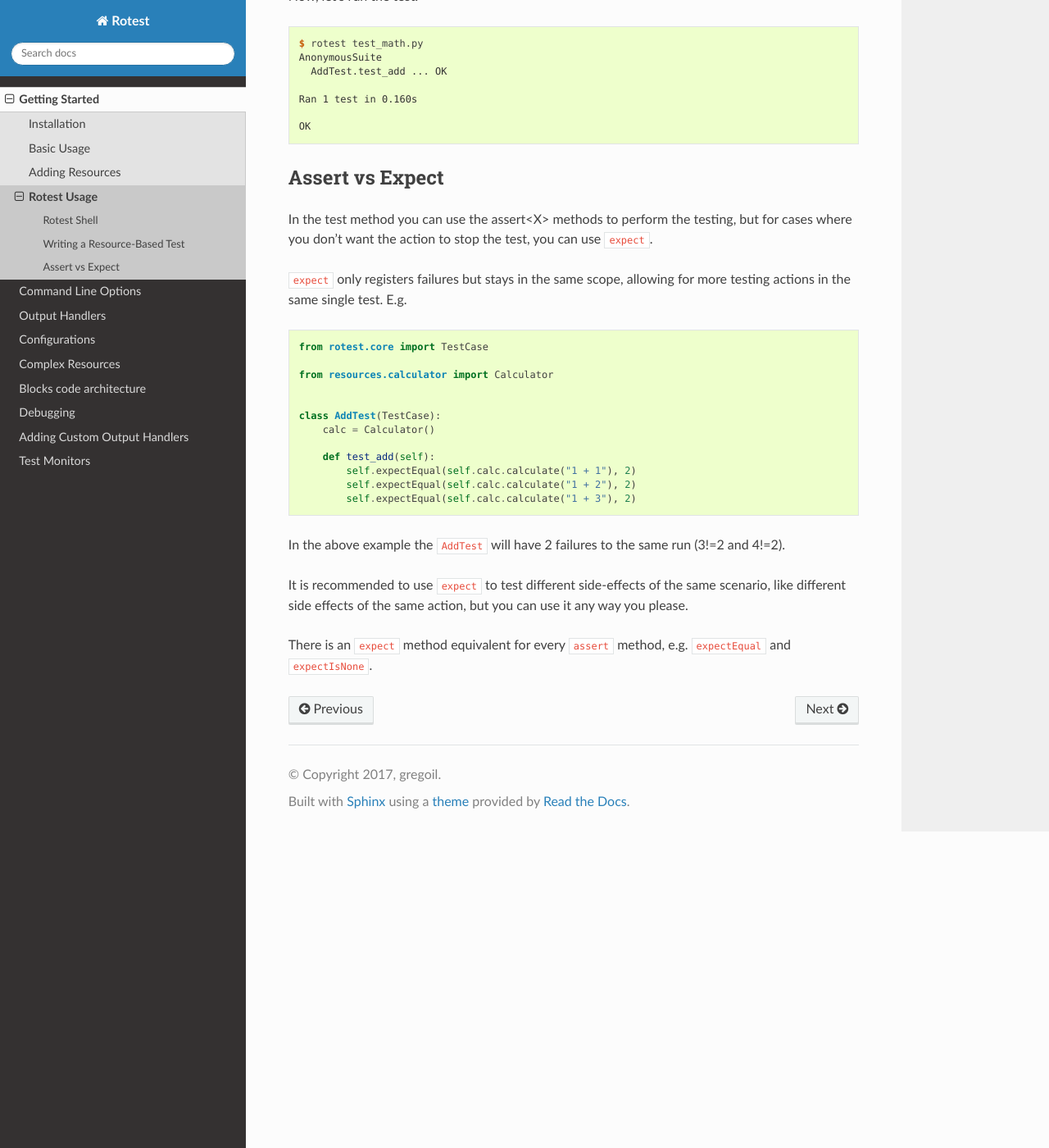
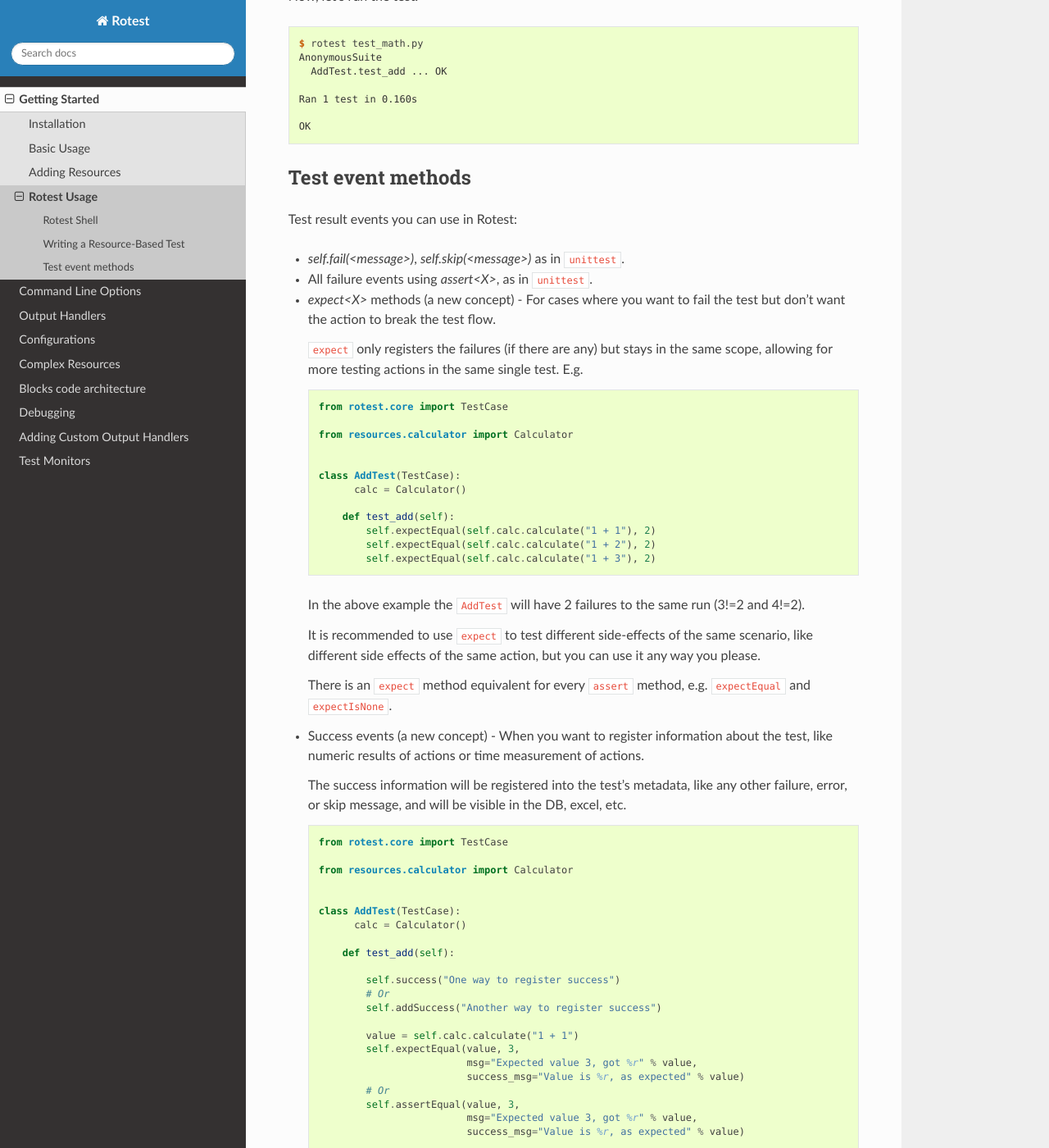
Before and after one commit to gregoil/rotest, a Sphinx documentation site: the page built from docs/intro/more_on_testing.rst, in a window 1280 px wide and 1400 px high, scrolled down 2651 px. Shown: the whole window at 82% size. Built offline with Sphinx 7.4.7 and the Read the Docs theme 2.0.0, drawn with Linux system fonts in a browser that asks for light colours.

Commit message:
added docs and success_msg

```diff
--- a/docs/intro/more_on_testing.rst
+++ b/docs/intro/more_on_testing.rst
@@ -148,34 +148,70 @@
     OK
 
 
-Assert vs Expect
-================
+Test event methods
+==================
 
-In the test method you can use the assert<X> methods to perform the testing,
-but for cases where you don't want the action to stop the test, you can use ``expect``.
+Test result events you can use in Rotest:
 
-``expect`` only registers failures but stays in the same scope,
-allowing for more testing actions in the same single test. E.g.
+* `self.fail(<message>)`, `self.skip(<message>)` as in ``unittest``.
 
-.. code-block:: python
+* All failure events using `assert<X>`, as in ``unittest``.
 
-    from rotest.core import TestCase
+* `expect<X>` methods (a new concept) - For cases where you want to fail the
+  test but don't want the action to break the test flow.
 
-    from resources.calculator import Calculator
+  ``expect`` only registers the failures (if there are any) but stays in the same
+  scope, allowing for more testing actions in the same single test. E.g.
+
+  .. code-block:: python
+
+      from rotest.core import TestCase
+
+      from resources.calculator import Calculator
 
 
-    class AddTest(TestCase):
-        calc = Calculator()
+      class AddTest(TestCase):
+            calc = Calculator()
 
-        def test_add(self):
-            self.expectEqual(self.calc.calculate("1 + 1"), 2)
-            self.expectEqual(self.calc.calculate("1 + 2"), 2)
-            self.expectEqual(self.calc.calculate("1 + 3"), 2)
+          def test_add(self):
+              self.expectEqual(self.calc.calculate("1 + 1"), 2)
+              self.expectEqual(self.calc.calculate("1 + 2"), 2)
+              self.expectEqual(self.calc.calculate("1 + 3"), 2)
+
+  In the above example the ``AddTest`` will have 2 failures to the same run (3!=2 and 4!=2).
+
+  It is recommended to use ``expect`` to test different side-effects of the same scenario,
+  like different side effects of the same action, but you can use it any way you please.
+
+  There is an ``expect`` method equivalent for every ``assert`` method, e.g. ``expectEqual`` and ``expectIsNone``.
+
+* Success events (a new concept) - When you want to register information about the
+  test, like numeric results of actions or time measurement of actions.
+
+  The success information will be registered into the test's metadata, like any
+  other failure, error, or skip message, and will be visible in the DB, excel, etc.
+
+  .. code-block:: python
+
+      from rotest.core import TestCase
+
+      from resources.calculator import Calculator
 
 
-In the above example the ``AddTest`` will have 2 failures to the same run (3!=2 and 4!=2).
+      class AddTest(TestCase):
+            calc = Calculator()
 
-It is recommended to use ``expect`` to test different side-effects of the same scenario,
-like different side effects of the same action, but you can use it any way you please.
+          def test_add(self):
 
-There is an ``expect`` method equivalent for every ``assert`` method, e.g. ``expectEqual`` and ``expectIsNone``.
+              self.success("One way to register success")
+              # Or
+              self.addSuccess("Another way to register success")
+
+              value = self.calc.calculate("1 + 1")
+              self.expectEqual(value, 3,
+                               msg="Expected value 3, got %r" % value,
+                               success_msg="Value is %r, as expected" % value)
+              # Or
+              self.assertEqual(value, 3,
+                               msg="Expected value 3, got %r" % value,
+                               success_msg="Value is %r, as expected" % value)
```
Also changed, not shown: 1 other file.
